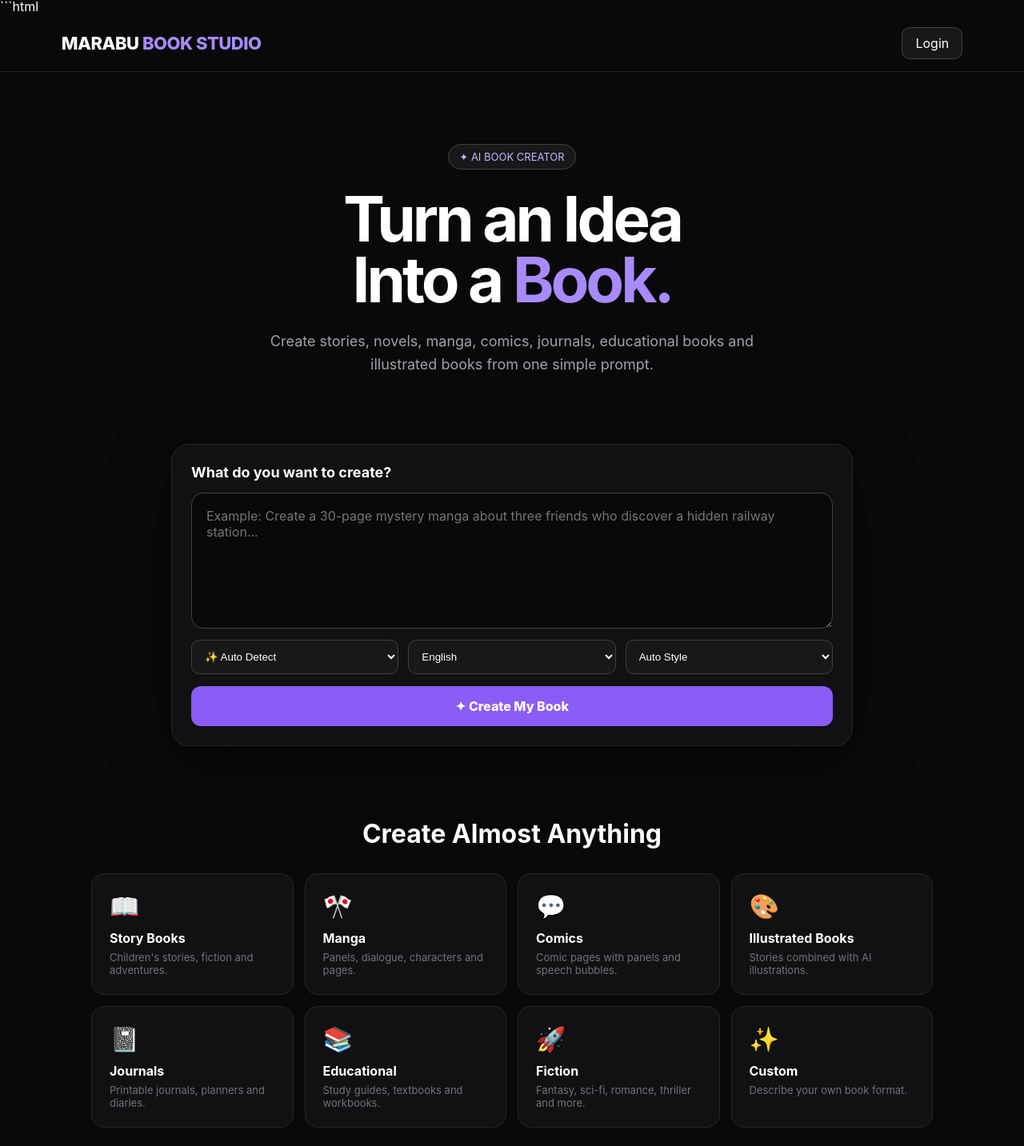
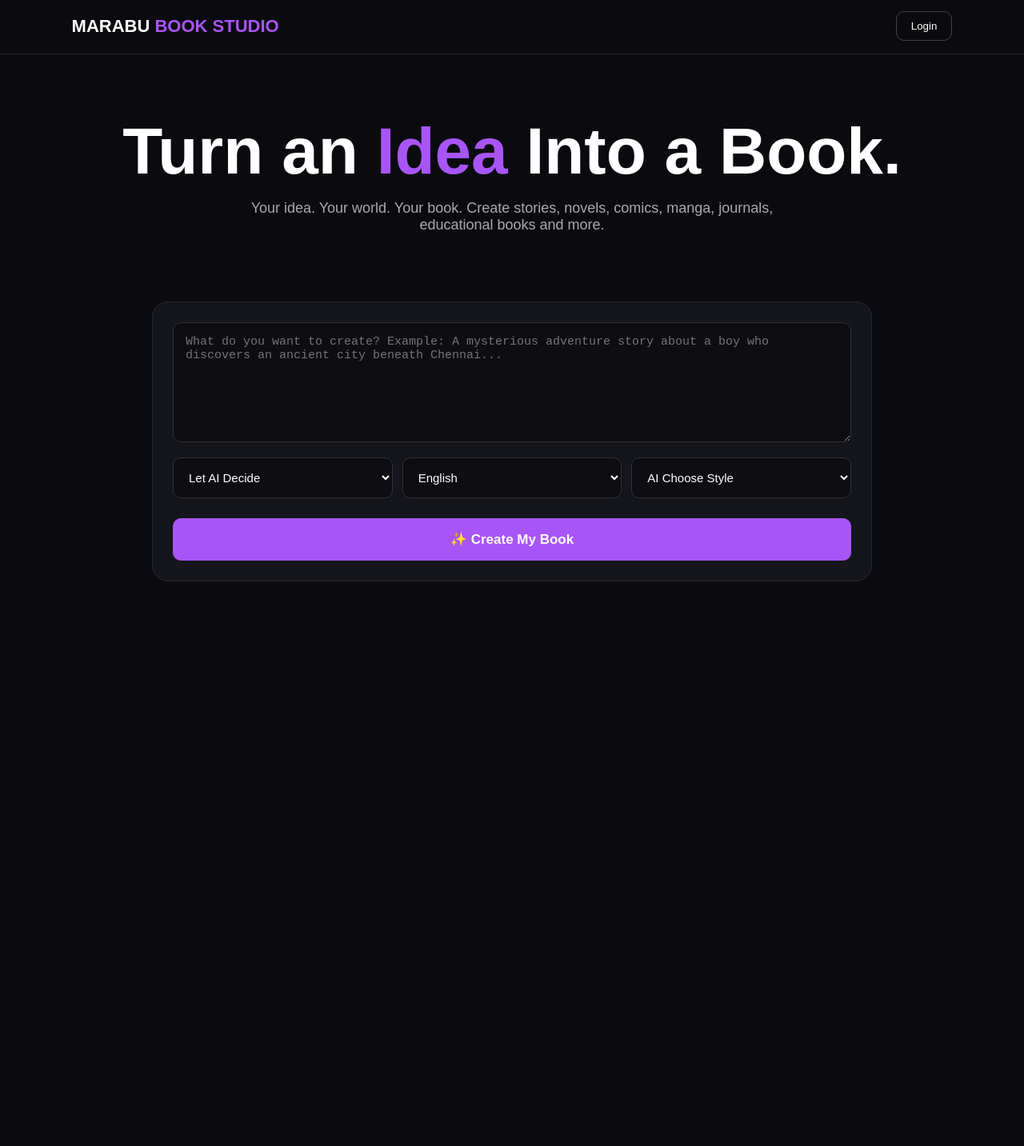
Before and after one commit to RAGHAVA0073/marabu-boook-studio, a plain HTML site: page index.html in a window 1280 px wide. Shown: the part 2-1435 px from the top of the page at 80% size. After the commit the page ends 800 px from the top, so only its background shows below. Drawn offline with Linux system fonts and the light colour scheme.

Commit message:
Update index.html

````diff
--- a/index.html
+++ b/index.html
@@ -1,10 +1,8 @@
-```html
 <!DOCTYPE html>
 <html lang="en">
 <head>
   <meta charset="UTF-8">
   <meta name="viewport" content="width=device-width, initial-scale=1.0">
-
   <title>MARABU BOOK STUDIO</title>
 
   <style>
@@ -15,276 +13,128 @@
     }
 
     body {
-    font-family: Inter, Arial, sans-serif;
-    background: #09090b;
+      font-family: Arial, sans-serif;
+      background: #0b0b0f;
       color: white;
       min-height: 100vh;
     }
 
-button,
-textarea,
-input {
-    font: inherit;
-}
-
-.app {
-    min-height: 100vh;
-}
-
-/* NAVBAR */
-
-.navbar {
-    height: 72px;
+    nav {
+      height: 70px;
       display: flex;
       align-items: center;
       justify-content: space-between;
-    padding: 0 6%;
-    border-bottom: 1px solid #27272a;
-    background: rgba(9,9,11,.9);
+      padding: 0 7%;
+      border-bottom: 1px solid #24242d;
     }
 
     .logo {
       font-size: 22px;
-    font-weight: 800;
-    letter-spacing: -0.5px;
+      font-weight: bold;
     }
 
     .logo span {
-    color: #a78bfa;
+      color: #a855f7;
     }
 
-.nav-right {
-    display: flex;
-    gap: 12px;
-    align-items: center;
-}
-
-.nav-btn {
-    border: 1px solid #3f3f46;
-    background: #18181b;
+    .login {
+      padding: 10px 18px;
+      border: 1px solid #444;
+      border-radius: 10px;
+      background: transparent;
       color: white;
-    padding: 9px 16px;
-    border-radius: 10px;
       cursor: pointer;
     }
 
-.nav-btn:hover {
-    background: #27272a;
-}
-
-/* HERO */
-
     .hero {
-    max-width: 1100px;
-    margin: auto;
-    padding: 90px 24px 50px;
       text-align: center;
-}
-
-.badge {
-    display: inline-block;
-    padding: 7px 13px;
-    border-radius: 999px;
-    background: #18181b;
-    border: 1px solid #3f3f46;
-    color: #c4b5fd;
-    font-size: 13px;
-    margin-bottom: 24px;
+      padding: 80px 20px 40px;
     }
 
     .hero h1 {
-    font-size: clamp(42px, 7vw, 78px);
-    line-height: .98;
-    letter-spacing: -4px;
-    margin-bottom: 24px;
+      font-size: clamp(42px, 7vw, 82px);
+      line-height: 1;
+      margin-bottom: 20px;
     }
 
     .hero h1 span {
-    color: #a78bfa;
+      color: #a855f7;
     }
 
     .hero p {
-    max-width: 680px;
+      color: #aaa;
+      font-size: 18px;
+      max-width: 700px;
       margin: auto;
-    color: #a1a1aa;
-    font-size: 18px;
-    line-height: 1.6;
     }
-
-/* CREATOR */
 
     .creator {
       max-width: 900px;
-    margin: 35px auto 90px;
-    padding: 0 24px;
+      margin: 45px auto;
+      padding: 25px;
+      background: #15151c;
+      border: 1px solid #292934;
+      border-radius: 20px;
     }
 
-.creator-card {
-    background: #111113;
-    border: 1px solid #27272a;
-    border-radius: 22px;
-    padding: 24px;
-    box-shadow: 0 20px 80px rgba(0,0,0,.35);
-}
-
-.creator-title {
+    textarea,
+    select {
+      width: 100%;
+      padding: 15px;
+      background: #0d0d12;
+      color: white;
+      border: 1px solid #333;
+      border-radius: 10px;
       margin-bottom: 15px;
-    font-size: 18px;
-    font-weight: 700;
+      font-size: 15px;
     }
 
     textarea {
-    width: 100%;
-    min-height: 170px;
+      min-height: 150px;
       resize: vertical;
-    background: #09090b;
-    color: white;
-    border: 1px solid #3f3f46;
-    border-radius: 15px;
-    padding: 18px;
-    outline: none;
     }
 
-textarea:focus {
-    border-color: #8b5cf6;
-}
-
-.creator-options {
+    .options {
       display: grid;
       grid-template-columns: repeat(3, 1fr);
       gap: 12px;
-    margin-top: 14px;
-}
-
-select,
-input {
-    width: 100%;
-    background: #18181b;
-    color: white;
-    border: 1px solid #3f3f46;
-    border-radius: 10px;
-    padding: 12px;
     }
 
     .generate {
       width: 100%;
-    margin-top: 15px;
-    padding: 15px;
-    border: 0;
-    border-radius: 12px;
-    background: #8b5cf6;
+      margin-top: 10px;
+      padding: 16px;
+      border: none;
+      border-radius: 10px;
+      background: #a855f7;
       color: white;
-    font-weight: 800;
+      font-size: 17px;
+      font-weight: bold;
       cursor: pointer;
     }
 
     .generate:hover {
-    background: #7c3aed;
+      opacity: 0.9;
     }
 
-/* BOOK TYPES */
-
-.types {
-    max-width: 1100px;
-    margin: auto;
-    padding: 0 24px 100px;
+    #result {
+      display: none;
+      margin-top: 25px;
+      padding: 25px;
+      background: #0d0d12;
+      border: 1px solid #333;
+      border-radius: 15px;
+      white-space: pre-wrap;
+      line-height: 1.7;
     }
 
-.types h2 {
-    text-align: center;
-    margin-bottom: 30px;
-    font-size: 32px;
+    .loading {
+      color: #a855f7;
     }
 
-.type-grid {
-    display: grid;
-    grid-template-columns: repeat(4, 1fr);
-    gap: 14px;
-}
-
-.type-card {
-    padding: 22px;
-    background: #111113;
-    border: 1px solid #27272a;
-    border-radius: 16px;
-    transition: .2s;
-}
-
-.type-card:hover {
-    transform: translateY(-3px);
-    border-color: #7c3aed;
-}
-
-.type-icon {
-    font-size: 30px;
-    margin-bottom: 12px;
-}
-
-.type-card h3 {
-    font-size: 16px;
-    margin-bottom: 6px;
-}
-
-.type-card p {
-    color: #71717a;
-    font-size: 13px;
-}
-
-/* RESULT */
-
-.result {
-    display: none;
-    max-width: 900px;
-    margin: -40px auto 80px;
-    padding: 0 24px;
-}
-
-.result-box {
-    background: #111113;
-    border: 1px solid #3f3f46;
-    border-radius: 18px;
-    padding: 25px;
-}
-
-.result-box h2 {
-    margin-bottom: 12px;
-}
-
-.result-box p {
-    color: #a1a1aa;
-    line-height: 1.6;
-}
-
-footer {
-    border-top: 1px solid #27272a;
-    padding: 30px;
-    text-align: center;
-    color: #71717a;
-}
-
-/* MOBILE */
-
-@media (max-width: 800px) {
-    .type-grid {
-        grid-template-columns: repeat(2, 1fr);
-    }
-
-    .creator-options {
+    @media(max-width: 700px) {
+      .options {
         grid-template-columns: 1fr;
-    }
-}
-
-@media (max-width: 500px) {
-    .type-grid {
-        grid-template-columns: 1fr;
-    }
-
-    .hero {
-        padding-top: 60px;
-    }
-
-    .hero h1 {
-        letter-spacing: -2px;
       }
     }
   </style>
@@ -292,65 +142,46 @@
 
 <body>
 
-<div class="app">
-
-<nav class="navbar">
-    <div class="logo">
-        MARABU <span>BOOK STUDIO</span>
-    </div>
-
-    <div class="nav-right">
-        <button class="nav-btn" onclick="login()">
-            Login
-        </button>
-    </div>
+<nav>
+  <div class="logo">MARABU <span>BOOK STUDIO</span></div>
+  <button class="login">Login</button>
 </nav>
 
 <section class="hero">
-
-    <div class="badge">
-        ✦ AI BOOK CREATOR
-    </div>
-
-    <h1>
-        Turn an Idea<br>
-        Into a <span>Book.</span>
-    </h1>
-
+  <h1>Turn an <span>Idea</span> Into a Book.</h1>
   <p>
-        Create stories, novels, manga, comics, journals,
-        educational books and illustrated books from one simple prompt.
+    Your idea. Your world. Your book.
+    Create stories, novels, comics, manga, journals,
+    educational books and more.
   </p>
-
 </section>
 
 <section class="creator">
 
-    <div class="creator-card">
+  <textarea
+    id="idea"
+    placeholder="What do you want to create? Example: A mysterious adventure story about a boy who discovers an ancient city beneath Chennai..."
+  ></textarea>
 
-        <div class="creator-title">
-            What do you want to create?
-        </div>
-
-        <textarea id="idea"
-        placeholder="Example: Create a 30-page mystery manga about three friends who discover a hidden railway station..."></textarea>
-
-        <div class="creator-options">
+  <div class="options">
 
     <select id="bookType">
-                <option value="auto">✨ Auto Detect</option>
+      <option>Let AI Decide</option>
       <option>Story Book</option>
       <option>Novel</option>
+      <option>Mystery</option>
+      <option>Fantasy</option>
+      <option>Science Fiction</option>
+      <option>Romance</option>
+      <option>Horror</option>
+      <option>Children's Book</option>
       <option>Manga</option>
       <option>Comic</option>
-                <option>Graphic Novel</option>
+      <option>Educational Book</option>
       <option>Journal</option>
-                <option>Educational Book</option>
+      <option>Planner</option>
       <option>Workbook</option>
       <option>Poetry</option>
-                <option>Cookbook</option>
-                <option>Travel Book</option>
-                <option>Custom</option>
     </select>
 
     <select id="language">
@@ -361,162 +192,104 @@
       <option>Malayalam</option>
       <option>Kannada</option>
       <option>Japanese</option>
+      <option>Korean</option>
       <option>Spanish</option>
       <option>French</option>
     </select>
 
     <select id="style">
-                <option>Auto Style</option>
+      <option>AI Choose Style</option>
       <option>Cinematic</option>
+      <option>Simple</option>
+      <option>Dark</option>
       <option>Funny</option>
-                <option>Wholesome</option>
-                <option>Dark</option>
-                <option>Educational</option>
+      <option>Emotional</option>
       <option>Professional</option>
-                <option>Manga</option>
-                <option>Comic</option>
     </select>
 
   </div>
 
   <button class="generate" onclick="generateBook()">
-            ✦ Create My Book
+    ✨ Create My Book
   </button>
 
-    </div>
+  <div id="result"></div>
 
 </section>
 
-<section class="result" id="result">
-
-    <div class="result-box">
-
-        <h2>📖 Book Blueprint</h2>
-
-        <p id="resultText"></p>
-
-        <br>
-
-        <button class="generate" onclick="alert('AI generation will be connected in the next step.')">
-            Continue to AI Generation
-        </button>
-
-    </div>
-
-</section>
-
-<section class="types">
-
-    <h2>Create Almost Anything</h2>
-
-    <div class="type-grid">
-
-        <div class="type-card">
-            <div class="type-icon">📖</div>
-            <h3>Story Books</h3>
-            <p>Children's stories, fiction and adventures.</p>
-        </div>
-
-        <div class="type-card">
-            <div class="type-icon">🎌</div>
-            <h3>Manga</h3>
-            <p>Panels, dialogue, characters and pages.</p>
-        </div>
-
-        <div class="type-card">
-            <div class="type-icon">💬</div>
-            <h3>Comics</h3>
-            <p>Comic pages with panels and speech bubbles.</p>
-        </div>
-
-        <div class="type-card">
-            <div class="type-icon">🎨</div>
-            <h3>Illustrated Books</h3>
-            <p>Stories combined with AI illustrations.</p>
-        </div>
-
-        <div class="type-card">
-            <div class="type-icon">📓</div>
-            <h3>Journals</h3>
-            <p>Printable journals, planners and diaries.</p>
-        </div>
-
-        <div class="type-card">
-            <div class="type-icon">📚</div>
-            <h3>Educational</h3>
-            <p>Study guides, textbooks and workbooks.</p>
-        </div>
-
-        <div class="type-card">
-            <div class="type-icon">🚀</div>
-            <h3>Fiction</h3>
-            <p>Fantasy, sci-fi, romance, thriller and more.</p>
-        </div>
-
-        <div class="type-card">
-            <div class="type-icon">✨</div>
-            <h3>Custom</h3>
-            <p>Describe your own book format.</p>
-        </div>
-
-    </div>
-
-</section>
-
-<footer>
-    © 2026 MARABU BOOK STUDIO — Your idea. Your world. Your book.
-</footer>
-
-</div>
-
 <script>
 
-function generateBook() {
+async function generateBook() {
 
   const idea = document.getElementById("idea").value.trim();
   const type = document.getElementById("bookType").value;
   const language = document.getElementById("language").value;
   const style = document.getElementById("style").value;
 
+  const result = document.getElementById("result");
+
   if (!idea) {
-        alert("First tell me what book you want to create da 😄");
+    alert("First tell me your book idea da 😄");
     return;
   }
 
-    document.getElementById("result").style.display = "block";
+  result.style.display = "block";
 
-    document.getElementById("resultText").innerHTML =
-        "<strong>Your idea:</strong> " + escapeHTML(idea) +
-        "<br><br>" +
-        "<strong>Book type:</strong> " + escapeHTML(type) +
-        "<br>" +
-        "<strong>Language:</strong> " + escapeHTML(language) +
-        "<br>" +
-        "<strong>Style:</strong> " + escapeHTML(style) +
-        "<br><br>" +
-        "✨ Your idea is ready for the AI book planner.";
+  result.innerHTML =
+    '<div class="loading">✨ AI is understanding your idea...</div>';
 
-    document.getElementById("result").scrollIntoView({
-        behavior: "smooth"
-    });
+  try {
+
+    const response = await fetch(
+      "https://YOUR-BACKEND-URL/generate-book",
+      {
+        method: "POST",
+
+        headers: {
+          "Content-Type": "application/json"
+        },
+
+        body: JSON.stringify({
+          idea: idea,
+          type: type,
+          language: language,
+          style: style
+        })
+      }
+    );
+
+    const data = await response.json();
+
+    if (!response.ok) {
+      throw new Error(data.error || "Something went wrong");
     }
 
-function login() {
-    alert(
-        "YouTube subscription login will be connected in the next step."
-    );
+    result.innerHTML = `
+      <h2>📖 Your Book Blueprint</h2>
+      <br>
+      ${escapeHTML(data.result)}
+    `;
+
+  } catch (error) {
+
+    result.innerHTML = `
+      <h3>⚠️ Backend not connected yet</h3>
+      <br>
+      ${escapeHTML(error.message)}
+    `;
+
+  }
 }
 
 function escapeHTML(text) {
 
   const div = document.createElement("div");
   div.textContent = text;
+  return div.innerHTML;
 
-    return div.innerHTML;
 }
 
 </script>
 
 </body>
 </html>
-```
````
Lines whose indentation alone changed are shown as unchanged.
